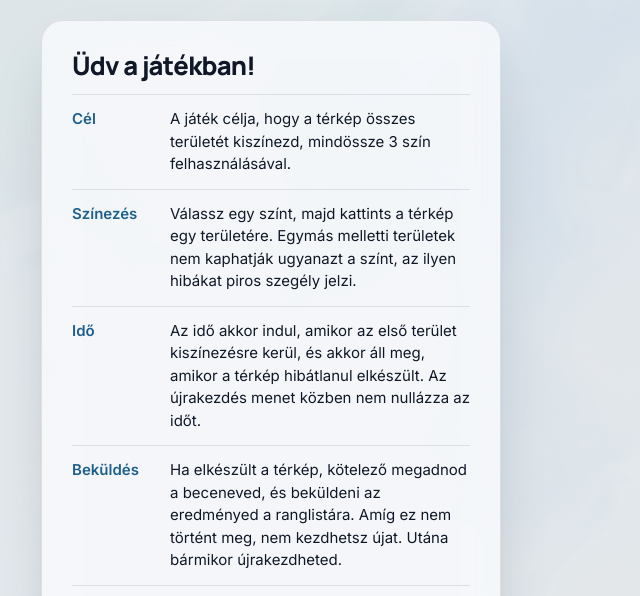
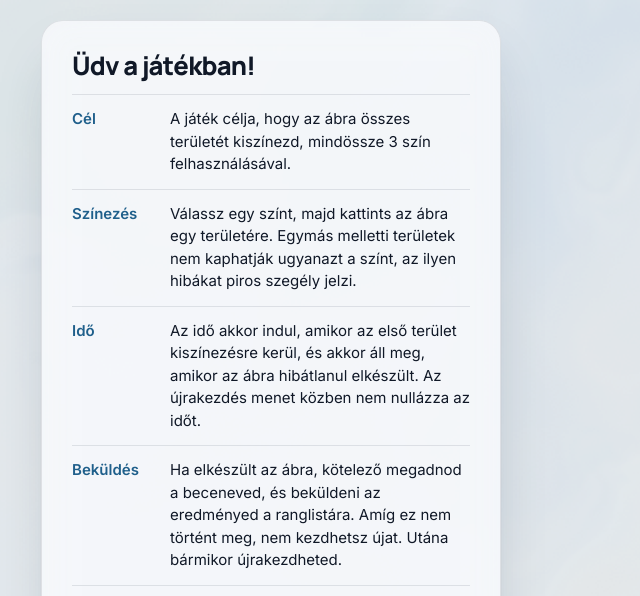
Before and after one commit to amarkoyy/amarkoyy.github.io, a plain HTML site: page index.html in a window 1280 px wide. Shown: the top 596 px of the page, 369-1009 px from the left. Drawn offline with Linux system fonts and the light colour scheme; no server answers; animation ran at ten frames a second.

Commit message:
Update index.html

```diff
--- a/index.html
+++ b/index.html
@@ -310,10 +310,10 @@ html:has(#intro:not([hidden])){overflow:hidden}
   <div class="sheet">
     <h2 class="it" id="introT">Üdv a játékban!</h2>
     <dl class="rules">
-      <div><dt>Cél</dt><dd>A játék célja, hogy a térkép összes területét kiszínezd, mindössze 3 szín felhasználásával.</dd></div>
-      <div><dt>Színezés</dt><dd>Válassz egy színt, majd kattints a térkép egy területére. Egymás melletti területek nem kaphatják ugyanazt a színt, az ilyen hibákat piros szegély jelzi.</dd></div>
-      <div><dt>Idő</dt><dd>Az idő akkor indul, amikor az első terület kiszínezésre kerül, és akkor áll meg, amikor a térkép hibátlanul elkészült. Az újrakezdés menet közben nem nullázza az időt.</dd></div>
-      <div><dt>Beküldés</dt><dd>Ha elkészült a térkép, kötelező megadnod a beceneved, és beküldeni az eredményed a ranglistára. Amíg ez nem történt meg, nem kezdhetsz újat. Utána bármikor újrakezdheted.</dd></div>
+      <div><dt>Cél</dt><dd>A játék célja, hogy az ábra összes területét kiszínezd, mindössze 3 szín felhasználásával.</dd></div>
+      <div><dt>Színezés</dt><dd>Válassz egy színt, majd kattints az ábra egy területére. Egymás melletti területek nem kaphatják ugyanazt a színt, az ilyen hibákat piros szegély jelzi.</dd></div>
+      <div><dt>Idő</dt><dd>Az idő akkor indul, amikor az első terület kiszínezésre kerül, és akkor áll meg, amikor az ábra hibátlanul elkészült. Az újrakezdés menet közben nem nullázza az időt.</dd></div>
+      <div><dt>Beküldés</dt><dd>Ha elkészült az ábra, kötelező megadnod a beceneved, és beküldeni az eredményed a ranglistára. Amíg ez nem történt meg, nem kezdhetsz újat. Utána bármikor újrakezdheted.</dd></div>
       <div><dt>Sorrend</dt><dd>A ranglistán elsősorban a felhasznált színek száma számít, azonos színszámnál pedig a gyorsabb idő dönt. Az első kitöltésed az „Első próba” listára kerül, a további kitöltések a „Gyakorlás” listára, próbaszámmal. A beceneved az első beküldés után már nem módosítható.</dd></div>
     </dl>
     <p class="wish">Kérek mindenkit a fair play betartására. Sok sikert, jó gondolkodást!</p>
@@ -325,7 +325,7 @@ html:has(#intro:not([hidden])){overflow:hidden}
   <header class="head rise">
     <div class="ttl">
       <h1>Vajon nektek sikerül?</h1>
-      <p class="sub">Színezzétek ki a térképet minél kevesebb színnel!</p>
+      <p class="sub">Színezzétek ki az ábrát minél kevesebb színnel!</p>
     </div>
     <div class="clockbox" id="clockbox">
       <span class="clabel"><i class="dot"></i>Idő</span>
@@ -333,7 +333,7 @@ html:has(#intro:not([hidden])){overflow:hidden}
     </div>
   </header>
 
-  <svg class="map rise" style="--d:.1s" id="map" viewBox="-6 -6 932 764" role="group" aria-label="Térkép">
+  <svg class="map rise" style="--d:.1s" id="map" viewBox="-6 -6 932 764" role="group" aria-label="Ábra">
     <defs>
       <clipPath id="clip"><rect x="0" y="0" width="920" height="752" rx="30"/></clipPath>
       <linearGradient id="shG" x1="0" y1="0" x2="1" y2="0">
```
